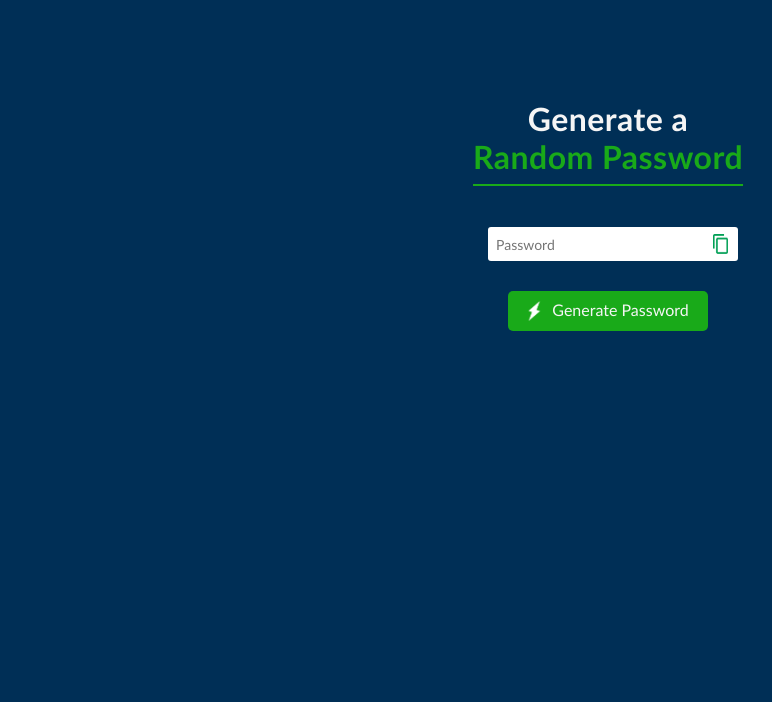
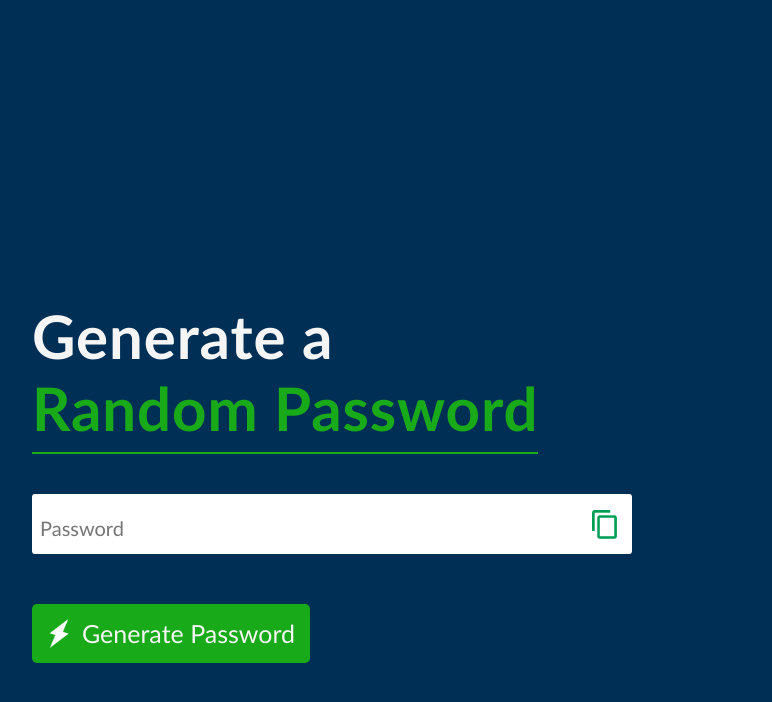
Before and after one commit to Vlad-dualv/password-generator, a website built with Vite: page src/index.html in a window 1280 px wide. Shown: the whole page, without its empty margins (32-804 px from the left). Built offline with nearby package versions, Linux system fonts and the light colour scheme.

Commit message:
Responsive layout ready

```diff
--- a/src/css/styles.css
+++ b/src/css/styles.css
@@ -8,7 +8,7 @@ body {
   color: whitesmoke;
   text-align: center;
   font-size: 16px;
-  font-weight: 400;
+  font-weight: 500;
   line-height: 1.2;
   letter-spacing: 0.03em;
 }
@@ -59,6 +59,7 @@ h1 {
 
 input {
   width: 250px;
+  height: 40px;
   padding: 8px;
   border: none;
   border-radius: 3px;
@@ -116,4 +117,76 @@ button:active {
 
 /* ---------------------------- TABLET -------------------------------------*/
 
+@media screen and (min-width: 768px) {
+  body {
+    text-align: left;
+    font-size: 20px;
+  }
+
+  .container {
+    margin-top: 200px;
+    align-items: flex-start;
+  }
+
+  .password-container {
+    margin: 0;
+  }
+
+  input {
+    width: 400px;
+    height: 50px;
+  }
+
+  input::placeholder {
+    font-size: 16px;
+  }
+
+  .password-container img {
+    margin-left: -30px;
+  }
+
+  button {
+    margin: 0;
+    align-self: flex-start;
+    font-size: 16px;
+  }
+}
+
 /* ---------------------------- DESKTOP -------------------------------------*/
+
+@media screen and (min-width: 1280px) {
+  body {
+    text-align: left;
+    font-size: 30px;
+  }
+
+  .container {
+    margin-top: 300px;
+    align-items: flex-start;
+  }
+
+  input {
+    width: 600px;
+    height: 60px;
+  }
+
+  input::placeholder {
+    font-size: 20px;
+  }
+
+  img {
+    width: 25px;
+    height: 29px;
+  }
+
+  .password-container img {
+    margin-left: -40px;
+  }
+
+  button {
+    margin: 20px 0;
+    align-self: flex-start;
+    font-size: 25px;
+    padding: 15px;
+  }
+}
--- a/src/index.html
+++ b/src/index.html
@@ -28,14 +28,19 @@
             placeholder="Password"
             required
           />
-          <img src="./img/copy.png" alt="Copy Icon" width="15px" height="20" />
+          <img
+            src="./img/copy.png"
+            alt="Copy Icon"
+            width="18px"
+            height="18px"
+          />
         </div>
         <button type="button">
           <img
             src="./img/generate.png"
             alt="Thunder Icon"
-            width="15px"
-            height="20"
+            width="18px"
+            height="22px"
           />Generate Password
         </button>
       </div>
```
